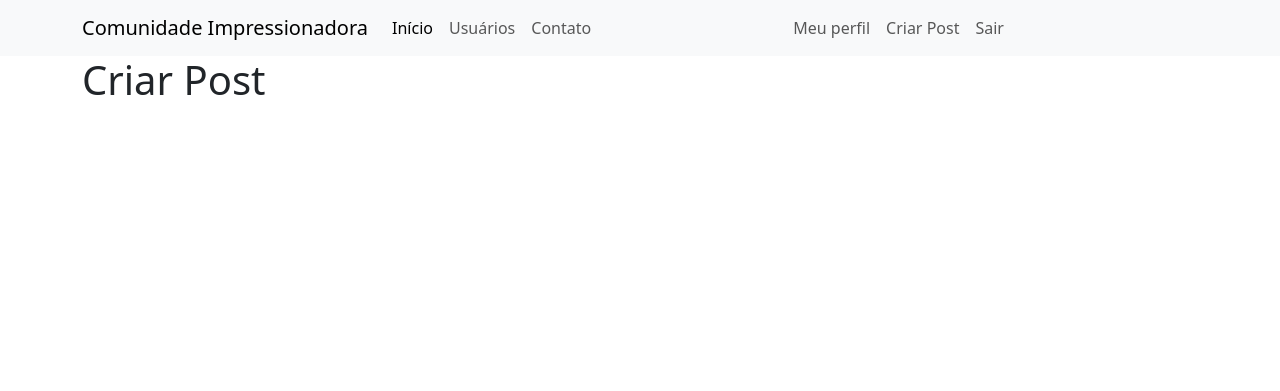
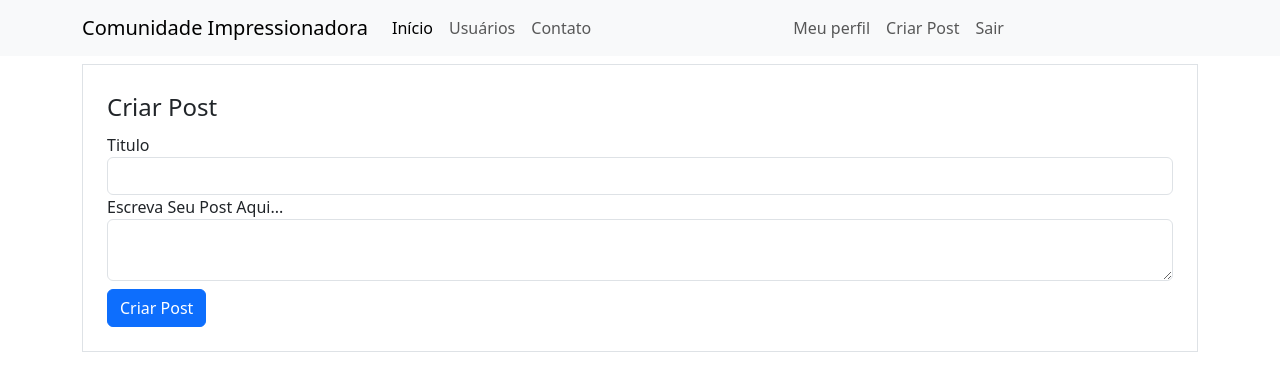
Before and after one commit to FabioHenriqueDev/Site-Post-Flask, a Flask app: page /post/criar in a window 1280 px wide. Shown: the top 391 px of the page. Run offline with Flask 3, Linux system fonts and the light colour scheme; a user stored in the database is signed in; some libraries are stand-ins or nearby versions.

Commit message:
Subindo arquivos

```diff
--- a/comunidadeimpressionadora/forms.py
+++ b/comunidadeimpressionadora/forms.py
@@ -1,6 +1,6 @@
 from flask_wtf import FlaskForm
 from flask_wtf.file import FileField, FileAllowed
-from wtforms import StringField, PasswordField, SubmitField, BooleanField
+from wtforms import StringField, PasswordField, SubmitField, BooleanField, TextAreaField
 from wtforms.validators import DataRequired, Length, Email, EqualTo, ValidationError # DataRequired eh pra deixar o campo obrigatório
 from comunidadeimpressionadora.models import Usuario
 from flask_login import current_user
@@ -59,3 +59,9 @@ class FormEditarPerfil(FlaskForm):
             nome_repitido = Usuario.query.filter_by(username=username.data).first()
             if nome_repitido:
                 raise ValidationError('Ja existe um usuário com esse Username. Por favor digite outro')
+
+
+class FormCriarPost(FlaskForm):
+    titulo = StringField('Titulo', validators=[DataRequired(), Length(2, 140)])
+    corpo = TextAreaField('Escreva Seu Post Aqui...', validators=[DataRequired()])
+    botao_submit_criarpost = SubmitField('Criar Post')
--- a/comunidadeimpressionadora/routes.py
+++ b/comunidadeimpressionadora/routes.py
@@ -1,18 +1,17 @@
 from flask import render_template, flash, redirect, url_for, request
 from comunidadeimpressionadora import app, database, bcrypt
-from comunidadeimpressionadora.forms import FormLogin, FormCriarConta, FormEditarPerfil
-from comunidadeimpressionadora.models import Usuario
+from comunidadeimpressionadora.forms import FormLogin, FormCriarConta, FormEditarPerfil, FormCriarPost
+from comunidadeimpressionadora.models import Usuario, Post
 from flask_login import login_user, logout_user, current_user, login_required
 import secrets
 import os
 from PIL import Image
 
 
-
-
 @app.route("/")
 def home():
-    return render_template('home.html')
+    posts = Post.query.all()
+    return render_template('home.html', posts=posts)
 
 @app.route("/contato")
 def contato():
@@ -84,10 +83,24 @@ def perfil():
     foto_perfil = url_for('static', filename=f'fotos_perfil/{current_user.foto_perfil}')
     return render_template('perfil.html', foto_perfil=foto_perfil)
 
-@app.route('/post/criar')
+@app.route('/post/criar', methods=['GET', 'POST'])
 @login_required
 def criar_post():
-    return render_template('criarpost.html')
+    form = FormCriarPost()
+
+    if form.validate_on_submit():
+        post = Post(
+            titulo=form.titulo.data,
+            corpo=form.corpo.data,
+            autor=current_user
+        )
+
+        database.session.add(post)
+        database.session.commit()
+        flash('Post Criado com Sucesso!', 'alert-success')
+        return redirect(url_for('home'))
+
+    return render_template('criarpost.html', form=form)
 
 
 
--- a/comunidadeimpressionadora/static/main.css
+++ b/comunidadeimpressionadora/static/main.css
@@ -36,3 +36,7 @@
 .number3 {
     font-weight: 500
 }
+
+.meupost{
+    background: #f2f5f8 !important;
+}
--- a/comunidadeimpressionadora/templates/criarpost.html
+++ b/comunidadeimpressionadora/templates/criarpost.html
@@ -3,7 +3,43 @@
 {% block body %}
 
     <div class="container">
-        <h1>Criar Post</h1>
+        <div class="row">
+            <div class="col">
+                <form method="POST" action="" class="border p-4 mt-2">
+                    {{ form.csrf_token }}
+                    <legend>Criar Post</legend>
+                    <fieldset>
+                        <div class="form-group">
+                            {{ form.titulo.label(class="form-control-label") }}
+                            {% if form.titulo.errors %}
+                                {{ form.titulo(class="form-control is-invalid") }}
+                            <div class="invalid-feedback">
+                                {% for erro in form.titulo.errors %}
+                                    {{ erro }}
+                                {% endfor %}
+                            </div>
+                            {% else %}
+                                {{ form.titulo(class="form-control") }}
+                            {% endif %}
+                        </div>
+                        <div class="form-group">
+                            {{ form.corpo.label(class="form-control-label") }}
+                            {% if form.corpo.errors %}
+                                {{ form.corpo(class="form-control is-invalid") }}
+                            <div class="invalid-feedback">
+                                {% for erro in form.corpo.errors %}
+                                    {{ erro }}
+                                {% endfor %}
+                            </div>
+                            {% else %}
+                                {{ form.corpo(class="form-control") }}
+                            {% endif %}
+                        </div>
+                    </fieldset>
+                    {{ form.botao_submit_criarpost(class="btn btn-primary mt-2") }}
+                </form>
+            </div>
+        </div>
     </div>
 
 {% endblock %}
--- a/comunidadeimpressionadora/templates/usuarios.html
+++ b/comunidadeimpressionadora/templates/usuarios.html
@@ -4,7 +4,7 @@
 
 
     <div class="container">
-        <h1>Usuários:</h1>
+        <h1>Usuários da Plataforma:</h1>
 
         {% for usuario in lista_usuarios %}
             <div class="container mt-5 d-flex justify-content-center">
```
Also changed, not shown: comunidadeimpressionadora/templates/home.html (+17 -4 lines), instance/comunidade.db.
